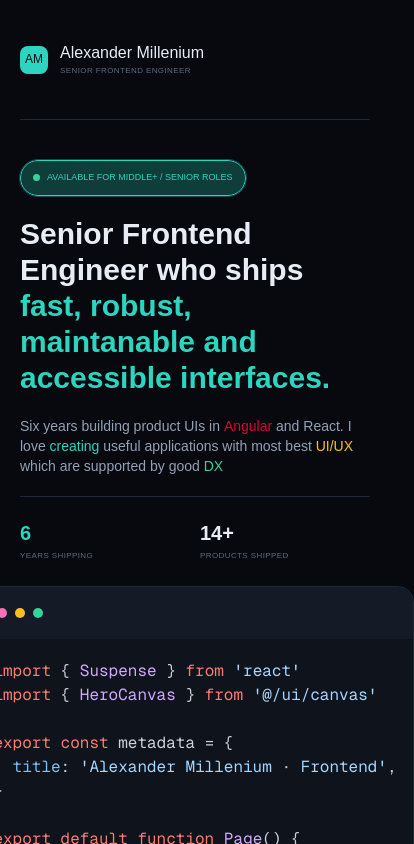
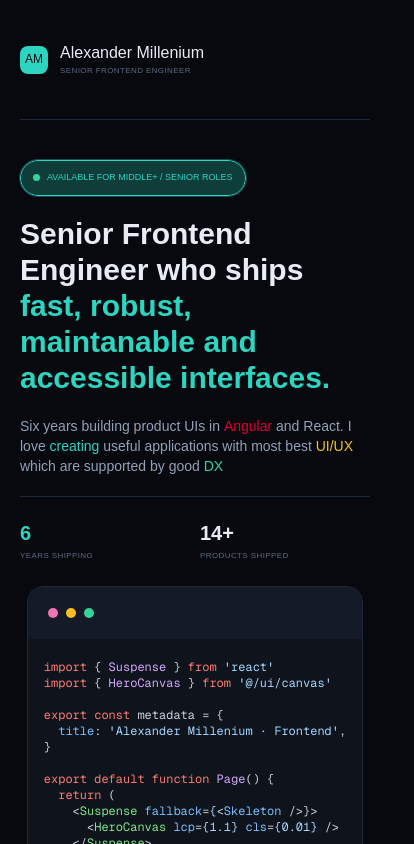
Before and after one commit to shikitsun/shikitsun, a Next.js app: page / in a window 390 px wide. Shown: the top 844 px of the page, 414 px wide, since content can reach past the window. Built offline with nearby package versions, Linux system fonts and the light colour scheme.

Commit message:
style: adjust styling

```diff
--- a/src/shared/ui/CodeBlock.tsx
+++ b/src/shared/ui/CodeBlock.tsx
@@ -43,7 +43,7 @@ export default function CodeBlock({
       </header>
 
       <div className="py-5 px-4">
-        <pre ref={ref} className="bg-transparent!">
+        <pre ref={ref} className="bg-transparent! max-sm:text-xs!">
           <code>{children}</code>
         </pre>
       </div>
--- a/src/widgets/hero/ExampleWithMetrics.tsx
+++ b/src/widgets/hero/ExampleWithMetrics.tsx
@@ -38,7 +38,7 @@ function MetricValue({
   }, [metricCallback]);
 
   return (
-    <li className="flex flex-col card fade-in gap-y-6 py-4 px-4">
+    <li className="flex flex-col card fade-in delay-250 gap-y-6 py-4 px-4">
       <h6 className="text-[0.625rem] text-text-muted font-semibold tracking-widest">
         {children}
       </h6>
@@ -57,7 +57,7 @@ export default function ExampleWithMetrics() {
       <Suspense
         fallback={<div className="skeleton w-screen max-w-lg h-96"></div>}
       >
-        <CodeBlock className="fade-in">{data.codeExample}</CodeBlock>
+        <CodeBlock className="fade-in delay-150">{data.codeExample}</CodeBlock>
       </Suspense>
 
       <ul className="grid grid-cols-3 items-center gap-x-4">
--- a/src/widgets/hero/ShortAbout.tsx
+++ b/src/widgets/hero/ShortAbout.tsx
@@ -24,7 +24,7 @@ function Stat({ value, children, highlight }: IStatProps) {
 
 export function ShortAbout() {
   return (
-    <div className="flex flex-col lg:gap-y-5.5 md:gap-y-7 gap-y-5">
+    <div className="flex flex-col lg:gap-y-5.5 md:gap-y-7 gap-y-5 fade-in">
       {author.available_for && (
         <p className="status-pill w-fit">
           <span className="dot variant--size-md text-accent-green"></span>
```
